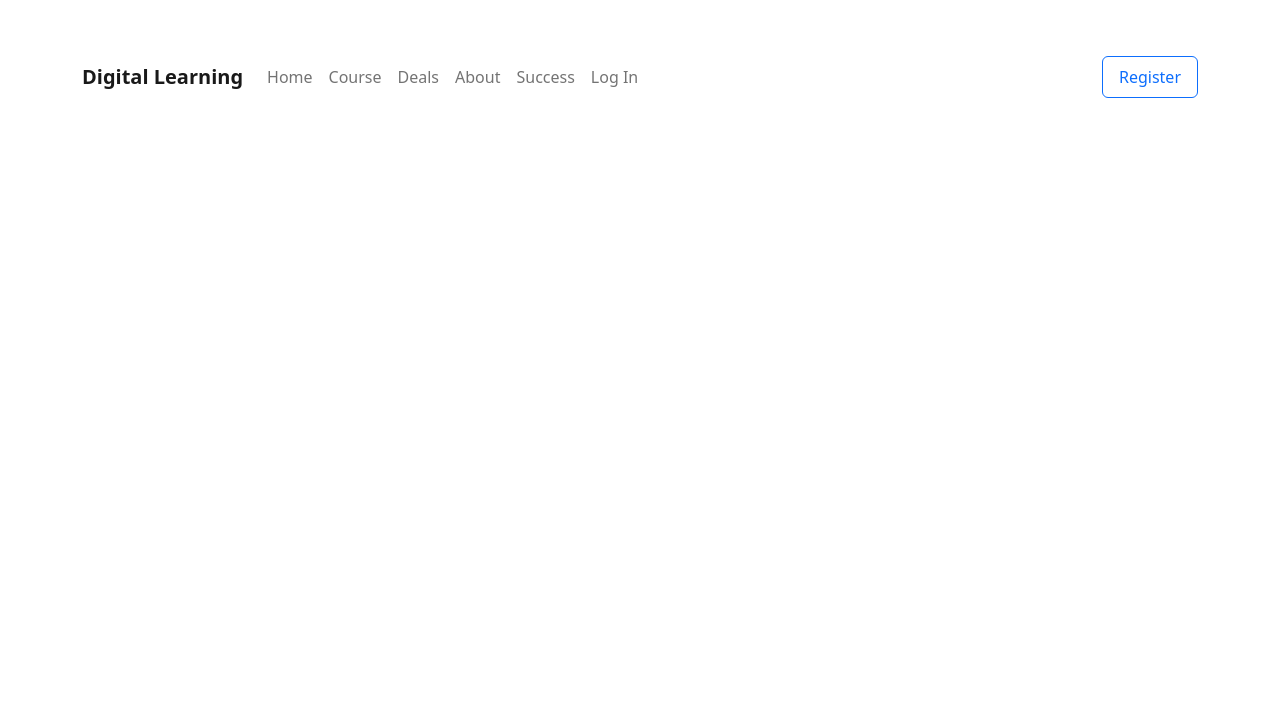
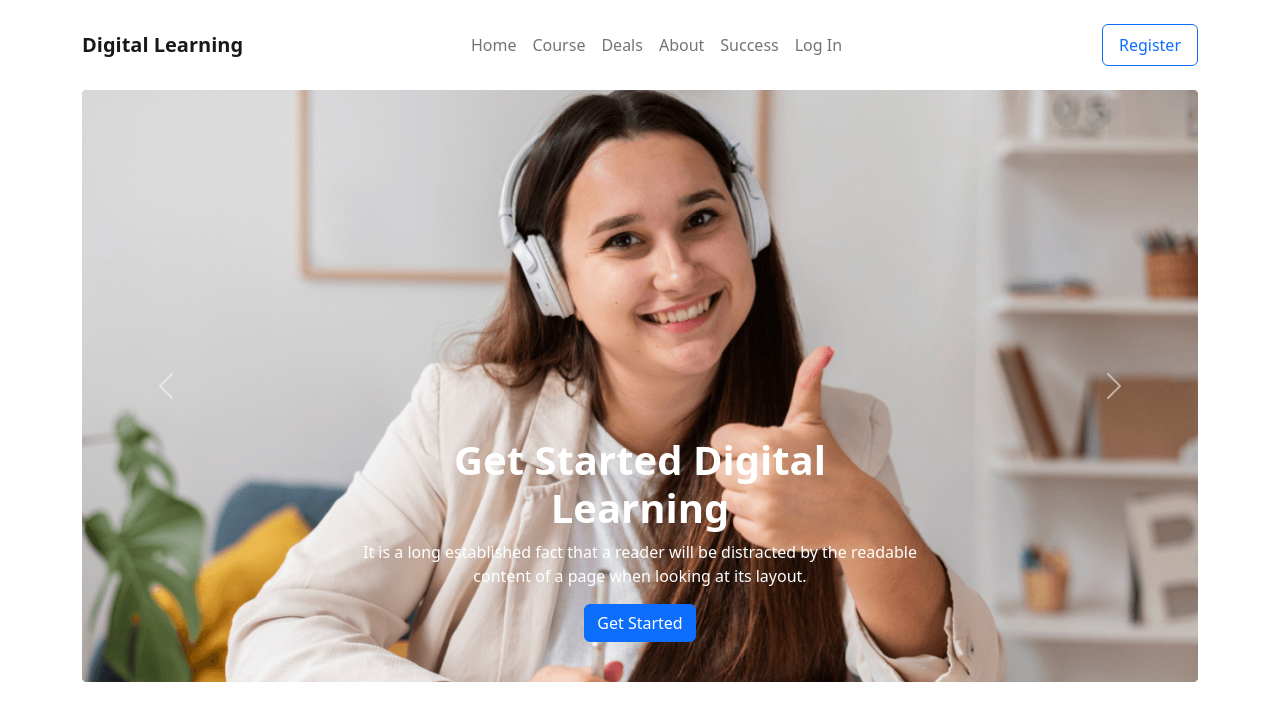
Before and after one commit to mabbasaliofficial/digital-learning, a plain HTML site: page index.html in a window 1280 px wide. Drawn offline with nearby package versions, Linux system fonts and the light colour scheme.

Commit message:
Header Part Added

```diff
--- a/index.html
+++ b/index.html
@@ -9,17 +9,15 @@
   </head>
   <body>
     <!-- Header Part Start -->
-    <!-- Navbar Section Start -->
-    <nav class="navbar navbar-expand-lg mt-5">
+    <header class="mt-3">
+    <nav class="navbar navbar-expand-lg">
         <div class="container">
-          <div>
             <a class="navbar-brand fw-bold" href="#">Digital Learning</a>
           <button class="navbar-toggler" type="button" data-bs-toggle="collapse" data-bs-target="#navbarNav" aria-controls="navbarNav" aria-expanded="false" aria-label="Toggle navigation">
             <span class="navbar-toggler-icon"></span>
           </button>
-          </div>
           <div class="collapse navbar-collapse" id="navbarNav">
-            <ul class="navbar-nav">
+            <ul class="navbar-nav mx-auto">
               <li class="nav-item">
                 <a class="nav-link" aria-current="page" href="#">Home</a>
               </li>
@@ -45,9 +43,50 @@
           </div>
         </div>
       </nav>
-    <!-- Navbar Section End -->
+       <section class="container mt-3">
+        <div id="carouselExampleCaptions" class="carousel slide" data-bs-ride="false">
+          <div class="carousel-inner">
+            <div class="carousel-item active">
+              <img src="images/cover/cover-1.png" class="d-block w-100" alt="...">
+              <div class="carousel-caption">
+                <div>
+                  <h1 class="fw-bold">Get Started Digital <br> Learning</h1>
+                  <p>It is a long established fact that a reader will be distracted by the readable <br> content of a page when looking at its layout.</p>
+                  <button type="button" class="btn btn-primary">Get Started</button>
+                </div>
+              </div>
+            </div>
+            <div class="carousel-item">
+              <img src="images/cover/cover-2.png" class="d-block w-100" alt="...">
+              <div class="carousel-caption">
+                <h1 class="fw-bold">Get Started Digital <br> Learning</h1>
+                <p>It is a long established fact that a reader will be distracted by the readable <br> content of a page when looking at its layout.</p>
+                <button type="button" class="btn btn-primary">Get Started</button>
+              </div>
+            </div>
+            <div class="carousel-item">
+              <img src="images/cover/cover-3.png" class="d-block w-100" alt="...">
+              <div class="carousel-caption">
+                <h1 class="fw-bold">Get Started Digital <br> Learning</h1>
+                <p>It is a long established fact that a reader will be distracted by the readable <br> content of a page when looking at its layout.</p>
+                <button type="button" class="btn btn-primary">Get Started</button>
+              </div>
+            </div>
+          </div>
+          <button class="carousel-control-prev" type="button" data-bs-target="#carouselExampleCaptions" data-bs-slide="prev">
+            <span class="carousel-control-prev-icon" aria-hidden="true"></span>
+            <span class="visually-hidden">Previous</span>
+          </button>
+          <button class="carousel-control-next" type="button" data-bs-target="#carouselExampleCaptions" data-bs-slide="next">
+            <span class="carousel-control-next-icon" aria-hidden="true"></span>
+            <span class="visually-hidden">Next</span>
+          </button>
+        </div>
+       </section>
+      </header>
     <!-- Header Part End -->
     <!-- Main Part Start -->
+
     <!-- Main Part End -->
     <!-- Footer Part Start -->
     <!-- Footer Part End -->
```
Also changed, not shown: images/cover/cover-2.jpg (deleted), images/cover/cover-2.png (added), images/cover/cover-3.jpg (deleted), images/cover/cover-3.png (added), images/working.png.
